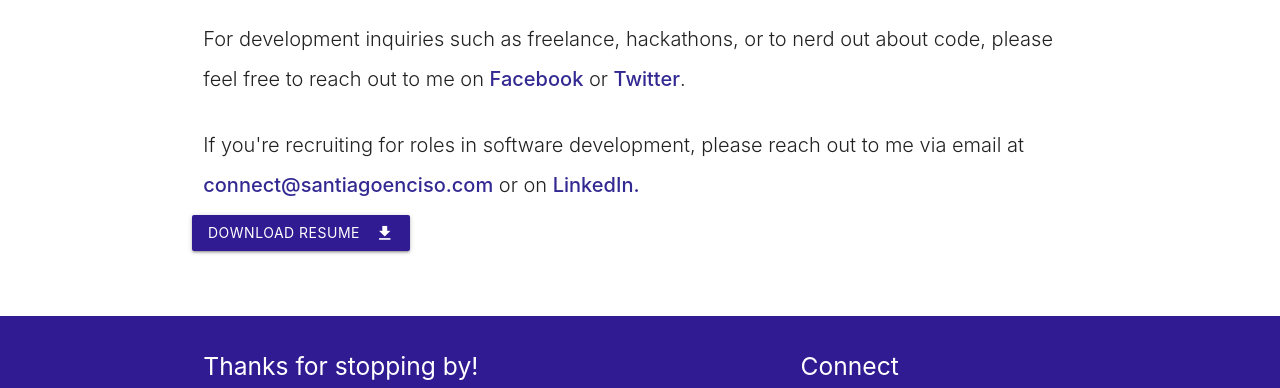
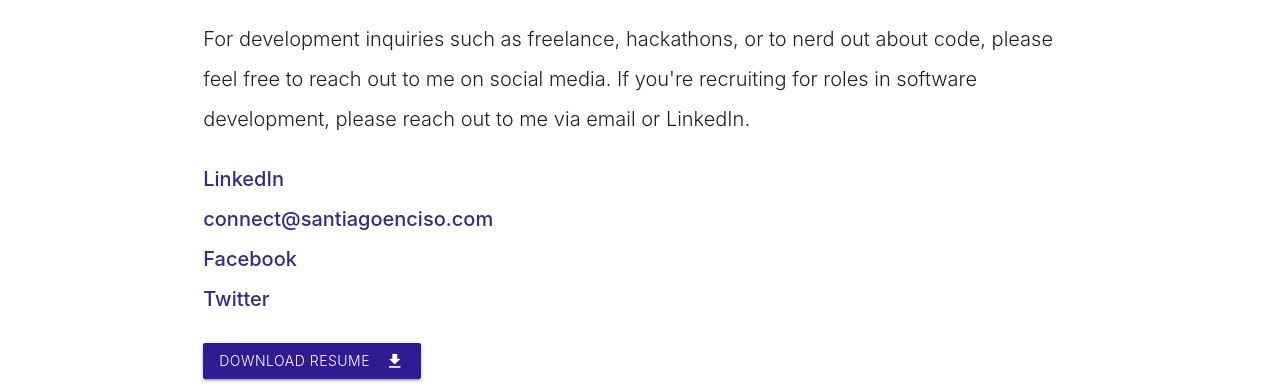
Before and after one commit to whereispolaris/santiagoenciso-com, a plain HTML site: page contact.html in a window 1280 px wide. Shown: the part 237-625 px from the top of the page. Drawn offline with nearby package versions, Linux system fonts and the light colour scheme.

Commit message:
Updated Contact Page.

```diff
--- a/contact.html
+++ b/contact.html
@@ -38,7 +38,8 @@
                 <li><a class="deep-purple-text text-darken-4" href="projects.html">Projects</a></li>
                 <li><a class="deep-purple-text text-darken-4" href="contact.html">Contact</a></li>
             </ul>
-            <a href="#" data-target="nav-mobile" class="sidenav-trigger"><i class="material-icons">menu</i></a>
+            <a href="#" data-target="nav-mobile" class="sidenav-trigger"><i
+                    class="material-icons icon-blue">menu</i></a>
         </div>
     </nav>
     <div class="section no-pad-bot" id="index-banner">
@@ -48,18 +49,20 @@
             <div class="row ">
                 <h5 class="header col s12 light subheader">For development inquiries such as freelance, hackathons, or
                     to nerd out about code, please feel free to reach out to me
-                    on <a class="contact-link" href="https://www.facebook.com/santiago.enciso">Facebook</a> or <a
-                        class="contact-link" href="https://twitter.com/whereispolaris">Twitter</a>.</h5>
+                    on social media. If you're recruiting for roles in software development,
+                    please reach out to me via email or LinkedIn.
+                    <ul>
+                        <li><a class="contact-link"
+                                href="https://www.linkedin.com/in/santiago-enciso-a8124566/">LinkedIn</a></li>
+                        <li><a class="contact-link"
+                                href="mailto:connect@santiagoenciso.com">connect@santiagoenciso.com</a></li>
+                        <li><a class="contact-link" href="https://www.facebook.com/santiago.enciso">Facebook</a></li>
+                        <li><a class="contact-link" href="https://twitter.com/whereispolaris">Twitter</a></li>
+                    </ul>
 
-                <h5 class="header col s12 light subheader">If you're recruiting for roles in software development,
-                    please reach out to me via email at <a class="contact-link"
-                        href="mailto:connect@santiagoenciso.com">connect@santiagoenciso.com</a>
-                    or on <a class="contact-link"
-                        href="https://www.linkedin.com/in/santiago-enciso-a8124566/">LinkedIn.</a></h5>
-                </p>
-                <a href="/img/Santiago-Enciso.pdf" class="waves-effect waves-light btn deep-purple darken-4" download><i
-                        class="material-icons right">file_download</i>Download
-                    Resume</a>
+                    <a href="/img/Santiago-Enciso.pdf" class="waves-effect waves-light btn deep-purple darken-4"
+                        download><i class="material-icons right">file_download</i>Download
+                        Resume</a>
 
             </div>
 
```
Also changed, not shown: about.html (+2 -1 lines), index.html (+3 -3 lines), projects.html (+2 -2 lines).
